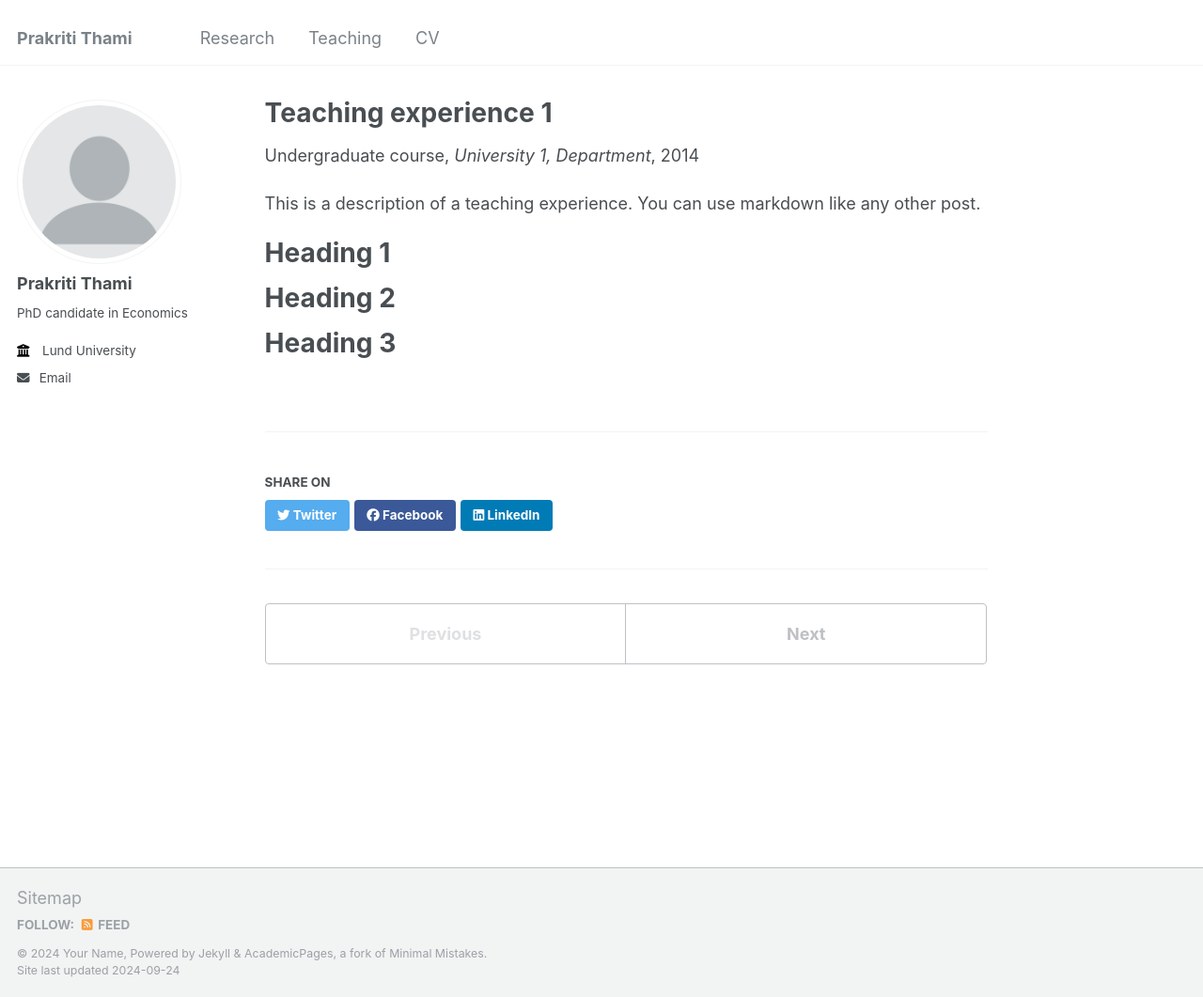
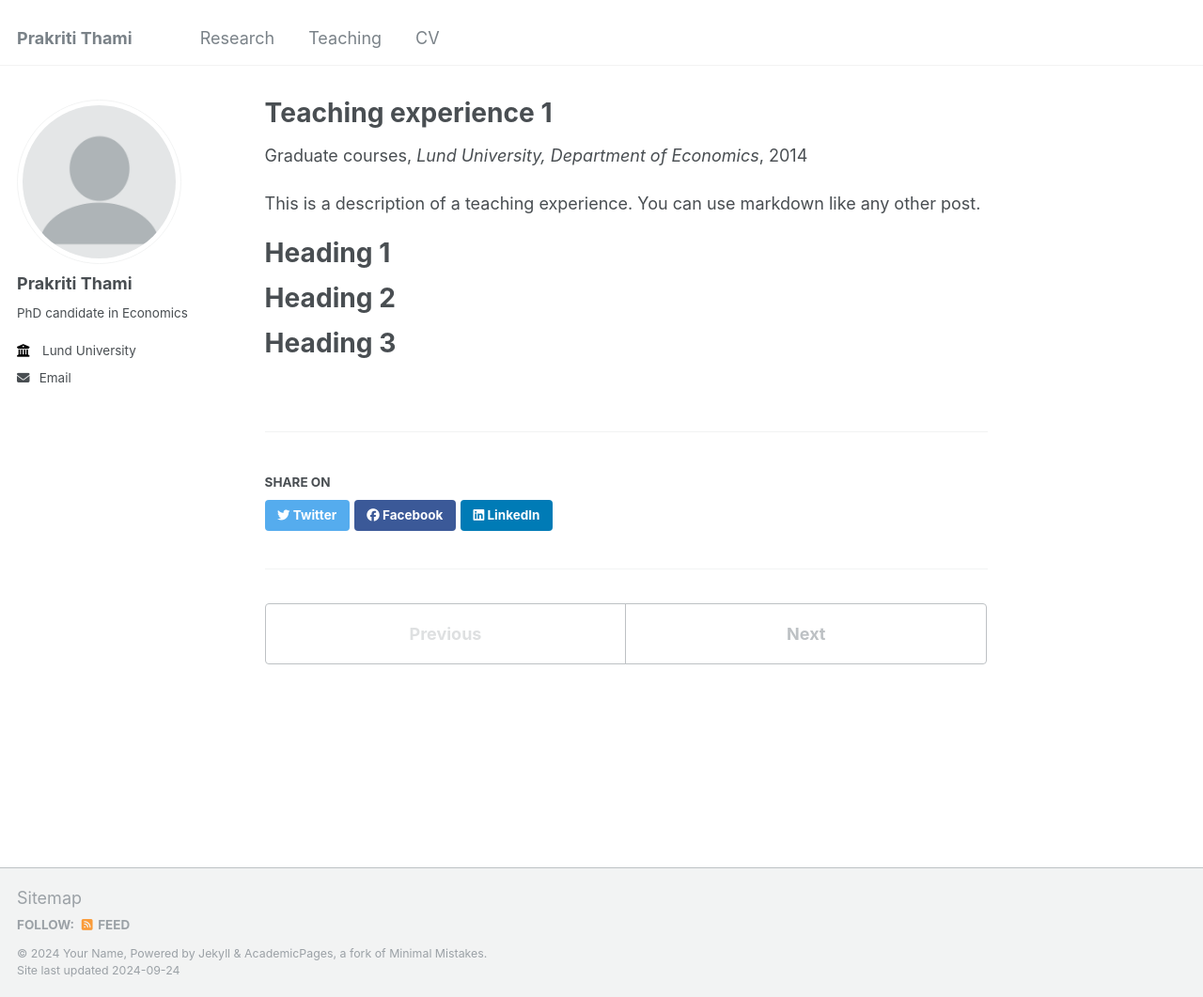
Before and after one commit to prakritithami/prakritithami.github.io, a Jekyll site: the page built from _teaching/2014-spring-teaching-1.md, in a window 1280 px wide and 1061 px high. Shown: the whole window at 94% size. Built offline with Jekyll 4.4.1, drawn with Linux system fonts in a browser that asks for light colours.

Commit message:
Update 2014-spring-teaching-1.md

```diff
--- a/_teaching/2014-spring-teaching-1.md
+++ b/_teaching/2014-spring-teaching-1.md
@@ -1,9 +1,9 @@
 ---
 title: "Teaching experience 1"
 collection: teaching
-type: "Undergraduate course"
+type: "Graduate courses"
 permalink: /teaching/2014-spring-teaching-1
-venue: "University 1, Department"
+venue: "Lund University, Department of Economics"
 date: 2014-01-01
 location: "City, Country"
 ---
```
